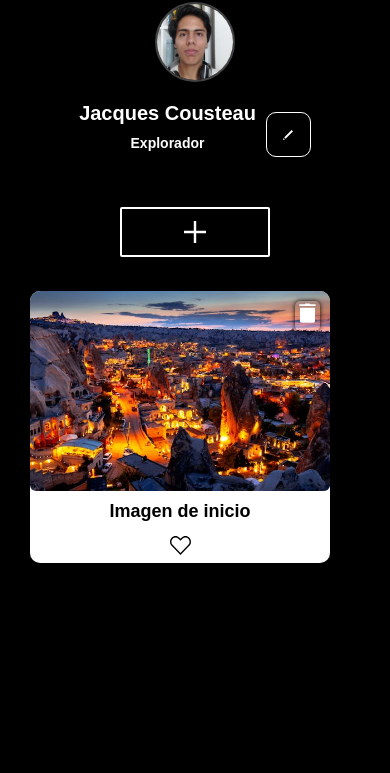
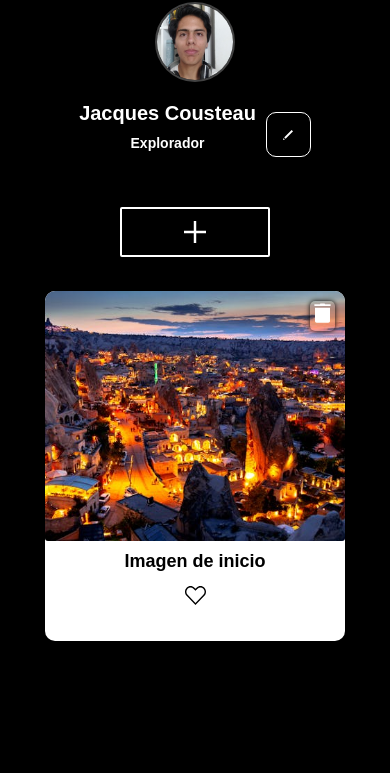
Before and after one commit to ZabdiAyala20/web_project_around, a plain HTML site: page index.html in a window 390 px wide. Shown: the part 71-844 px from the top of the page. Drawn offline with Linux system fonts and the light colour scheme.

Commit message:
correccion de cards

```diff
--- a/blocks/content.css
+++ b/blocks/content.css
@@ -147,6 +147,7 @@ box-shadow: 0 0 15px rgba(0,0,0,0.5);
 
 .images__add_form-container{
   display: grid;
+  grid-template-columns: repeat(auto-fit, minmax(300px, 1fr));
   row-gap: 15px;
   column-gap: 15px;
   grid-template-columns: repeat(3, auto);
@@ -159,6 +160,7 @@ box-shadow: 0 0 15px rgba(0,0,0,0.5);
   position: relative;
   margin: 0 auto;
   width: 300px;
+  height: 350px;
   background-color: white;
   border-radius: 10px;
   box-shadow: 0 4px 6px rgba(0, 0, 0, 0.1);
@@ -174,9 +176,9 @@ box-shadow: 0 0 15px rgba(0,0,0,0.5);
 }
 
 .card__image {
-  border-radius: 6px;
+  border-radius: 3px;
   width: 100%;
-  height: 200px;
+  height: 250px;
   object-fit: cover;
 }
 
@@ -278,6 +280,10 @@ box-shadow: 0 0 15px rgba(0,0,0,0.5);
 .add__image-button {
   padding: 12px;
 }
+.images__add_form-container{
+  grid-template-columns: repeat(auto-fit, minmax(200px, 1fr));
+  gap: 12px;
+}
 }
 
 @media (max-width: 480px) {
```
